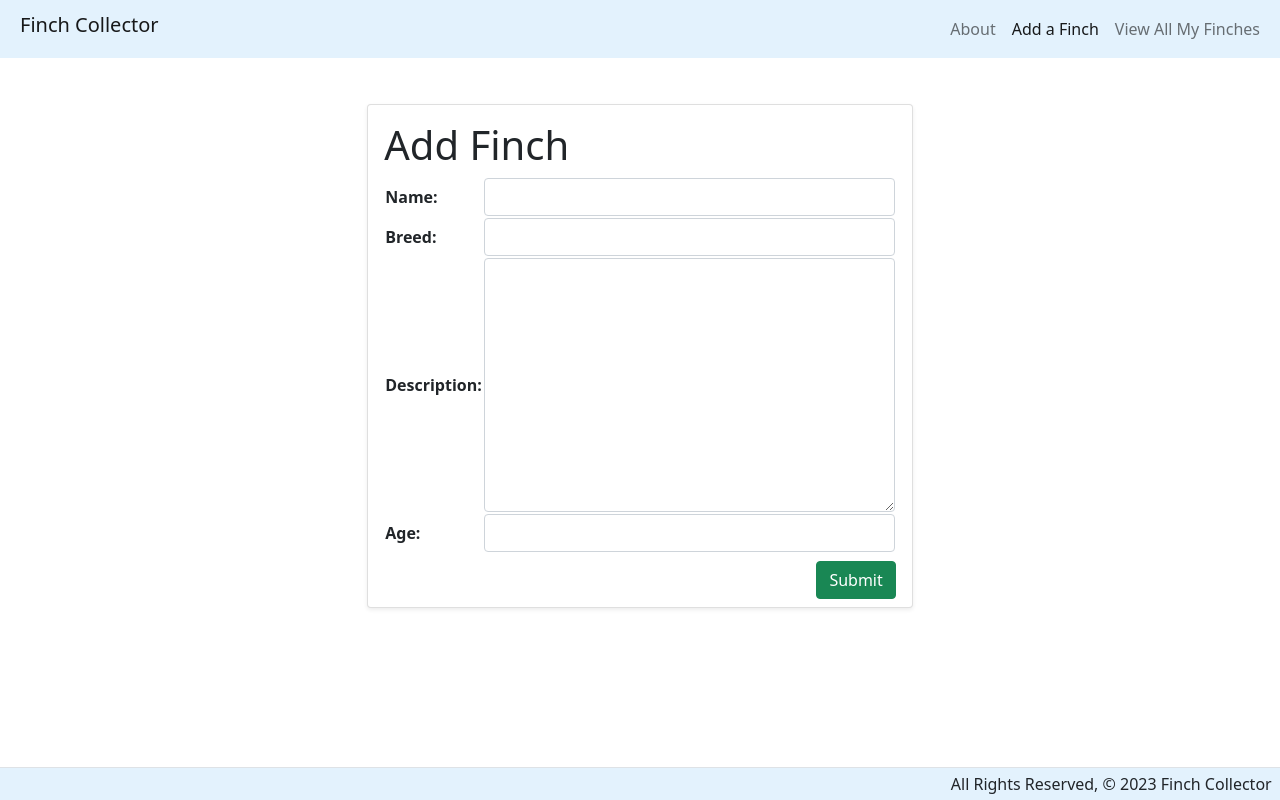
After one commit to cango91/finchcollector, a Django app: page /finches/create in a window 1280 px wide. The commit adds this page. Run offline with Django 4.2, Linux system fonts and the light colour scheme.

Commit message:
Add CreateView, UpdateView, DeleteView, part 3/5 (with additional BS5 styling applied to forms)

```diff
--- /dev/null
+++ b/main_app/forms.py
@@ -0,0 +1,28 @@
+from django import forms
+from .models import Finch
+
+
+def create_bootstrap_form(**kwargs):
+    """Factory function to create a Bootstrap-styled ModelForm class.
+
+    Args:
+        Keyword args:
+        *  model (``django.db.models.Model``): required argument -- Model class for the form
+        *  fields (``List | String``): required argument --  The fields to be included in the form, either a list of field names or '__all__'
+
+
+    Returns:
+        ``BootstrapModelForm``: An object inheriting from ``django.forms.ModelForm`` that has Bootstrap `form-control` class applied to its widgets
+    """
+    class BootstrapModelForm(forms.ModelForm):
+        class Meta:
+            model = kwargs['model']
+            fields = kwargs['fields']
+
+        # Add `form-control` class to all fields' widgets without explicitly doing it for each field.
+
+        def __init__(self, *args, **kwargs):
+            super().__init__(*args, **kwargs)
+            for field in self.fields.values():
+                field.widget.attrs['class'] = 'form-control'
+    return BootstrapModelForm
--- a/main_app/models.py
+++ b/main_app/models.py
@@ -1,5 +1,6 @@
 from django.db import models
 from django.core.validators import MinValueValidator
+from django.urls import reverse
 
 # Create your models here.
 class Finch(models.Model):
@@ -10,3 +11,6 @@ class Finch(models.Model):
 
     def __str__(self) -> str:
         return f"{self.id}: {self.name}, {self.breed}"
+
+    def get_absolute_url(self):
+        return reverse("finches:detail", kwargs={"id": self.id})
--- a/main_app/templates/base.html
+++ b/main_app/templates/base.html
@@ -21,6 +21,10 @@
             <li class="nav-item">
               <a class="nav-link {% if request.path == c_url %}active{% endif %}" href="{{ c_url }}">About</a>
             </li>
+            {% url 'finches:create' as c_url %}
+            <li class="nav-item">
+              <a class="nav-link {% if request.path == c_url %}active{% endif %}" href="{{ c_url }}">Add a Finch</a>
+            </li>
             {% url 'finches:index' as c_url %}
             <li class="nav-item">
               <a class="nav-link {% if request.path == c_url %}active{% endif %}" href="{{ c_url }}">View All My Finches</a>
--- /dev/null
+++ b/main_app/templates/finches/create.html
@@ -0,0 +1,25 @@
+{% extends 'base.html' %}
+{% block content %}
+  <div class="container d-flex justify-content-center">
+    <div class="card shadow-sm mt-5">
+      <div class="card-content">
+        <div class="card-body">
+          <div class="card-title">
+            {% if object %}
+              <h1>Edit <span class="text-success">{{ object.name }}</span></h1>
+            {% else %}
+              <h1>Add Finch</h1>
+            {% endif %}
+          </div>
+          <form action="" method="post">
+            {% csrf_token %}
+            <table>{{ form.as_table }}</table>
+            <div class="float-end">
+              <input class="btn btn-success mt-2 mb-2" type="submit" value="Submit" />
+            </div>
+          </form>
+        </div>
+      </div>
+    </div>
+  </div>
+{% endblock %}
--- a/main_app/templates/finches/detail.html
+++ b/main_app/templates/finches/detail.html
@@ -1,6 +1,7 @@
 {% extends 'base.html' %}
 {% block content %}
 <a class="btn btn-primary rounded-pill translate-y-50 text-dark bg-light-blue btn-light-blue" href="{% url 'finches:index' %}">&larr; Back to All Finches</a>
+<div class="text-center h1"><span class="text-success">{{ finch.name }}</span> Details</div>
   <div class="card container shadow-lg translate-y-50">
     <div class="card-body">
       <div class="card-title h3">{{ finch.name }}</div>
@@ -17,6 +18,10 @@
         <strong>Breed:</strong> {{ finch.breed }} <br />
         <strong>Description:</strong> {{ finch.description|linebreaks }}
       </p>
+      <div class="card-footer">
+        <a href="{% url 'finches:update' finch.id %}" class="btn btn-warning">Edit</a>
+        <a href="{% url 'finches:delete' finch.id %}" class="btn btn-danger">Delete</a>
+      </div>
     </div>
   </div>
 {% endblock %}
--- a/main_app/templates/finches/index.html
+++ b/main_app/templates/finches/index.html
@@ -1,5 +1,6 @@
 {% extends 'base.html' %}
 {% block content %}
+<div class="text-center h1 mt-2">Finch List</div>
   {% for finch in finches %}
   <a class="link-dark nav-link" href="{% url 'finches:detail' finch.id %}">
     <div class="card mt-2 shadow-sm">
--- a/main_app/urls.py
+++ b/main_app/urls.py
@@ -5,5 +5,8 @@ urlpatterns = [
     path('',views.home,name="home"),
     path('about/',views.about, name="about"),
     path('finches/',views.index, name="index"),
-    path('finches/<int:id>/',views.detail,name="detail")
+    path('finches/<int:id>/',views.detail,name="detail"),
+    path('finches/create', views.CreateFinch.as_view(), name="create"),
+    path('finches/<int:pk>/edit',views.UpdateFinch.as_view(),name="update"),
+    path('finches/<int:pk>/delete',views.DeleteFinch.as_view(),name="delete")
 ]
--- a/main_app/views.py
+++ b/main_app/views.py
@@ -1,5 +1,7 @@
 from django.shortcuts import render, get_list_or_404, get_object_or_404
+from django.views.generic import CreateView, UpdateView, DeleteView
 from .models import Finch
+from .forms import create_bootstrap_form
 
 # Create your views here.
 
@@ -22,3 +24,21 @@ def index(req):
 def detail(req, id):
     finch = get_object_or_404(Finch, id=id)
     return render(req, 'finches/detail.html', {"finch": finch})
+
+
+class CreateFinch(CreateView):
+    form_class = create_bootstrap_form(model=Finch, fields='__all__')
+    template_name = 'finches/create.html'
+
+
+class UpdateFinch(UpdateView):
+    form_class = create_bootstrap_form(
+        model=Finch, fields=['breed', 'description', 'age'])
+    model = Finch
+    template_name = 'finches/create.html'
+
+
+class DeleteFinch(DeleteView):
+    model = Finch
+    template_name = 'finches/confirm_delete.html'
+    success_url = '/finches'
```
Also changed, not shown: main_app/templates/finches/confirm_delete.html (added, +23 -0 lines).
